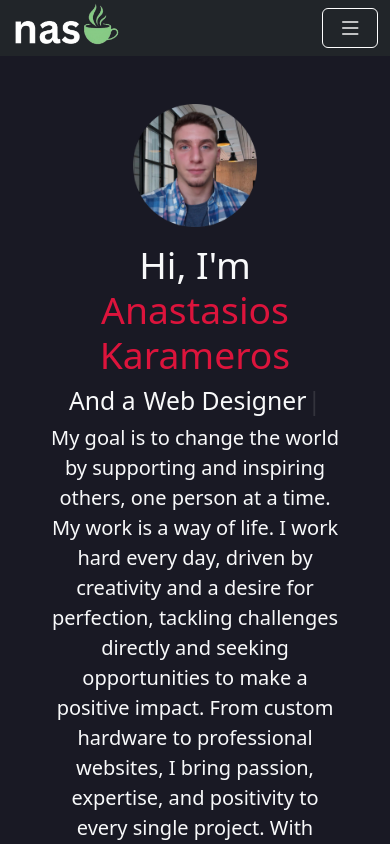
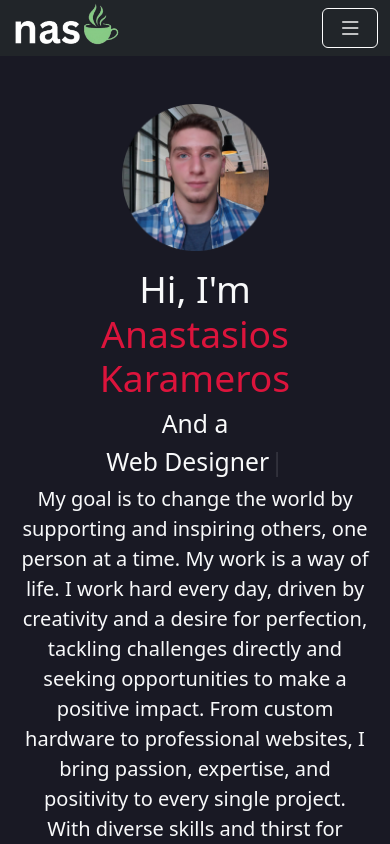
Before and after one commit to hiimnas/portfolio, a React (Vite) app: page / in a window 390 px wide. Shown: the top 844 px of the page. Built offline with nearby package versions, Linux system fonts and the light colour scheme.

Commit message:
minor changes + fixes

```diff
--- a/src/components/hero.css
+++ b/src/components/hero.css
@@ -48,6 +48,8 @@
         flex-direction: column;
         justify-content: center;
         text-align: center;
+        padding-left: 20px !important;
+        padding-right: 20px !important;
     }
 
     .hero-left {
@@ -74,4 +76,10 @@
     .hero-right {
         margin-bottom: 1rem;
     }
+
+    .hero-container .h2 {
+        display: flex;
+        flex-direction: column;
+        align-items: center;
+    }
 }
--- a/src/components/portfolio.css
+++ b/src/components/portfolio.css
@@ -23,7 +23,7 @@
     flex-direction: row-reverse;
     align-items: center;
     justify-content: center;
-    flex-wrap: wrap-reverse;
+    flex-wrap: wrap;
     gap: 12px;
 }
 
```
